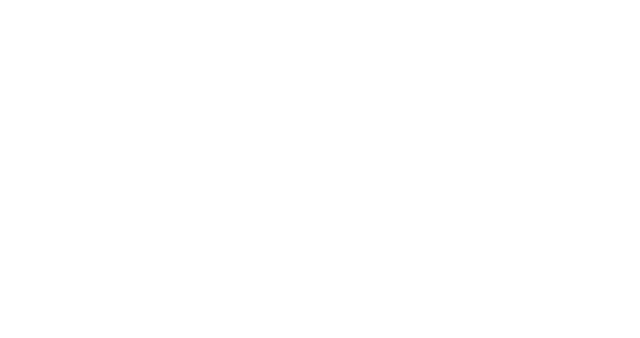
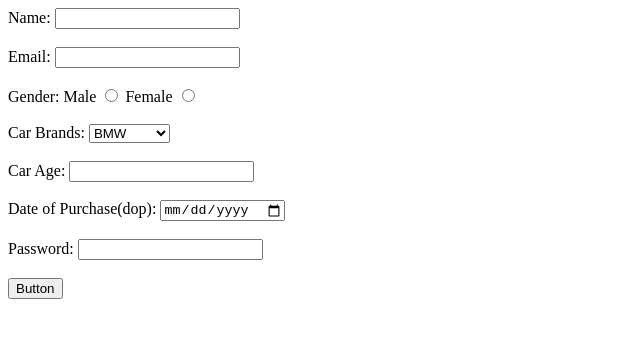
Before and after one commit to acciojob/car-insurance-form-Yashwant77, a website: page main.html in a window 1280 px wide. Shown: the whole page, without its empty margins (0-640 px from the left). Drawn offline with Linux system fonts and the light colour scheme.

Commit message:
created a submission

```diff
--- a/main.html
+++ b/main.html
@@ -7,6 +7,41 @@
 </head>
 
 <body>
+	<form method="post">
+
+		<label for=name>Name:</label>
+	    <input type="text" id="name" required><br><br>
+
+		<label for=Email>Email:</label>
+	    <input type="email" id="email" required> <br><br>
+
+		 <label>Gender:</label>
+		<label for=gender_m>Male</label>
+	    <input type="radio" id="gender_m" name="gender"required>
+		<label for=gender_f>Female</label>
+	    <input type="radio" id="gender_f" name="gender"required><br><br>
+
+
+		<label for="cars" >Car Brands:</label>
+	    <select  name="car"id="cars">
+			<option value="BMW">BMW</option>
+			<option value="Audi">Audi</option>
+			<option value="Mercedez">Mercedez</option>
+		</select><br><br>
+
+		<label for=carage>Car Age:</label>
+	    <input type="number" id="carage" required><br><br>
+
+		<label for=name>Date of Purchase(dop):</label>
+	    <input type="date" id="dop" required><br><br>
+
+		<label for=password>Password:</label>
+	    <input type="password" id="password" required><br><br>
+
+		<button type="submit">Button</button>
+
+
+	</form>
 	<!-- the entire body must be written by student -->
     <script type="text/javascript" src="./script.js">
 </script>
```
